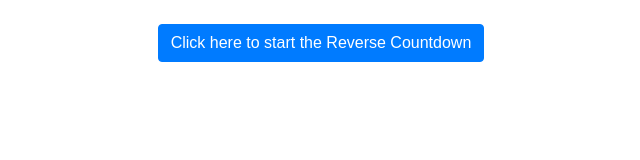
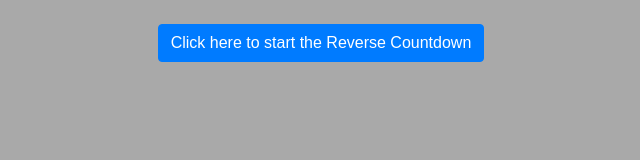
Before and after one commit to bhatkaushik/reverse-countdown-zen-task, a plain HTML site: page index.html in a window 1280 px wide. Shown: the whole page, without its empty margins (319-959 px from the left). Drawn offline with nearby package versions, Linux system fonts and the light colour scheme.

Commit message:
Update style.css

```diff
--- a/style.css
+++ b/style.css
@@ -2,9 +2,12 @@
     font-family: sans-serif;
 
 }
-
+body{
+    background-color: darkgray;
+}
 #countdown{
     font-size: 50px;
     color: brown;
     padding-top: 40px;
+      font-weight: bold;
 }
```
